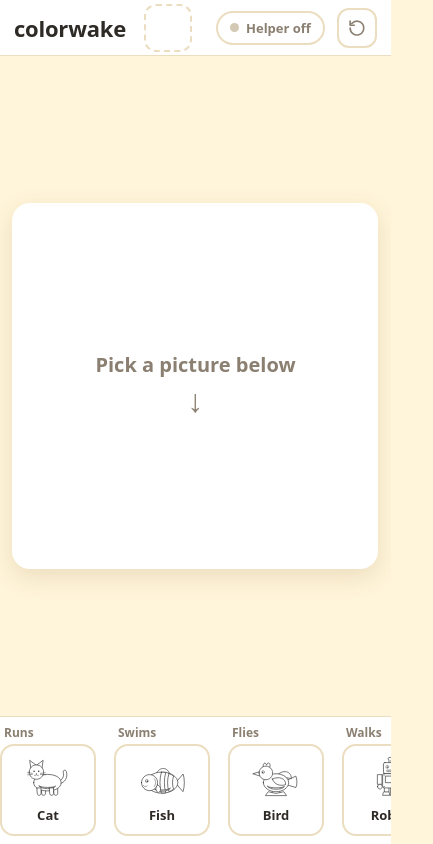
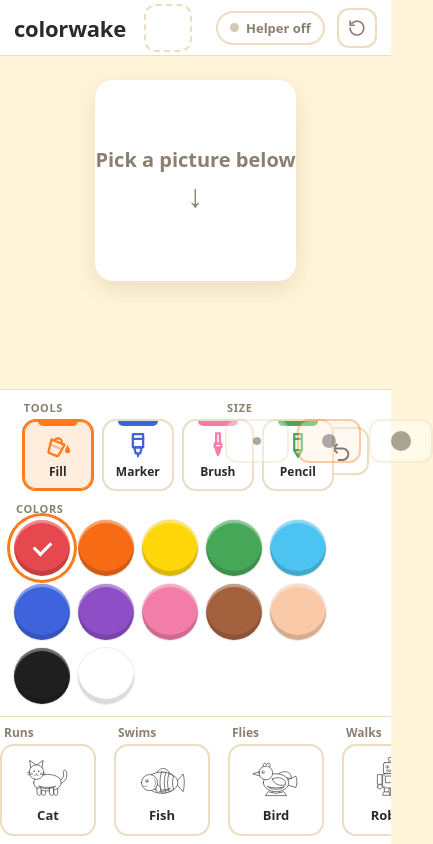
Before and after one commit to sinaru-bro/colorwake-webmcp, a React (Vite) app: page / in a window 390 px wide. Shown: the whole page, 433 px wide, since content can reach past the window. Built offline with nearby package versions, Linux system fonts and the light colour scheme; a web font is replaced by a local one.

Commit message:
fix: lay out the tool panel below the canvas in portrait viewports

```diff
--- a/src/app/Sidebar.tsx
+++ b/src/app/Sidebar.tsx
@@ -1,6 +1,19 @@
-import type { ReactNode } from "react";
+import { useEffect, useState, type ReactNode } from "react";
 import { Icon } from "../render/icons";
 import { ui, useUi } from "../state/ui";
+
+const PORTRAIT = "(max-aspect-ratio: 1/1)";
+
+function usePortrait(): boolean {
+  const [portrait, setPortrait] = useState(() => window.matchMedia(PORTRAIT).matches);
+  useEffect(() => {
+    const mq = window.matchMedia(PORTRAIT);
+    const update = () => setPortrait(mq.matches);
+    mq.addEventListener("change", update);
+    return () => mq.removeEventListener("change", update);
+  }, []);
+  return portrait;
+}
 
 interface Props {
   label: string;
@@ -10,13 +23,16 @@ interface Props {
 }
 
 export function Sidebar({ label, rail, className, children }: Props) {
-  const open = useUi((s) => s.sidebarOpen);
+  const portrait = usePortrait();
+  const sidebarOpen = useUi((s) => s.sidebarOpen);
+  const open = portrait || sidebarOpen;
   const lower = label.toLowerCase();
   return (
     <aside
       className={`side${open ? "" : " side--rail"}${className ? ` ${className}` : ""}`}
       aria-label={label}
     >
+      {!portrait && (
         <button
           type="button"
           className="side__tab"
@@ -26,6 +42,7 @@ export function Sidebar({ label, rail, className, children }: Props) {
         >
           <Icon name={open ? "chevronRight" : "chevronLeft"} size={22} />
         </button>
+      )}
       {open ? (
         children
       ) : (
--- a/src/app/app.css
+++ b/src/app/app.css
@@ -861,7 +861,56 @@
 }
 
 @media (max-aspect-ratio: 1/1) {
-  .side {
-    display: none;
+  .body {
+    flex-direction: column;
+  }
+  .main {
+    padding: 12px 12px 96px;
+  }
+  .side,
+  .side--play {
+    flex: 0 0 auto;
+    width: 100%;
+    border-left: 0;
+    border-top: 1px solid var(--line);
+    flex-direction: row;
+    flex-wrap: wrap;
+    align-items: flex-start;
+    justify-content: center;
+    gap: 10px 18px;
+    padding: 10px 14px 12px;
+    transition: none;
+  }
+  .side__sec {
+    flex: 0 1 auto;
+    min-width: 0;
+  }
+  .side__sec:has(.swgrid) {
+    order: 1;
+  }
+  .tools .tool {
+    flex: 0 0 72px;
+  }
+  .sizes .size {
+    flex: 0 0 64px;
+  }
+  .swgrid,
+  .chips {
+    display: flex;
+    flex-wrap: wrap;
+  }
+  .side__actions {
+    margin-top: 27px;
+  }
+  .ask {
+    flex: 1 1 100%;
+    margin: 0;
+    justify-content: center;
   }
 }
+
+@media (max-aspect-ratio: 1/1) and (max-width: 819px) {
+  .swgrid {
+    max-width: calc(6 * var(--touch) + 40px);
+  }
+}
```
Lines whose indentation alone changed are shown as unchanged.
